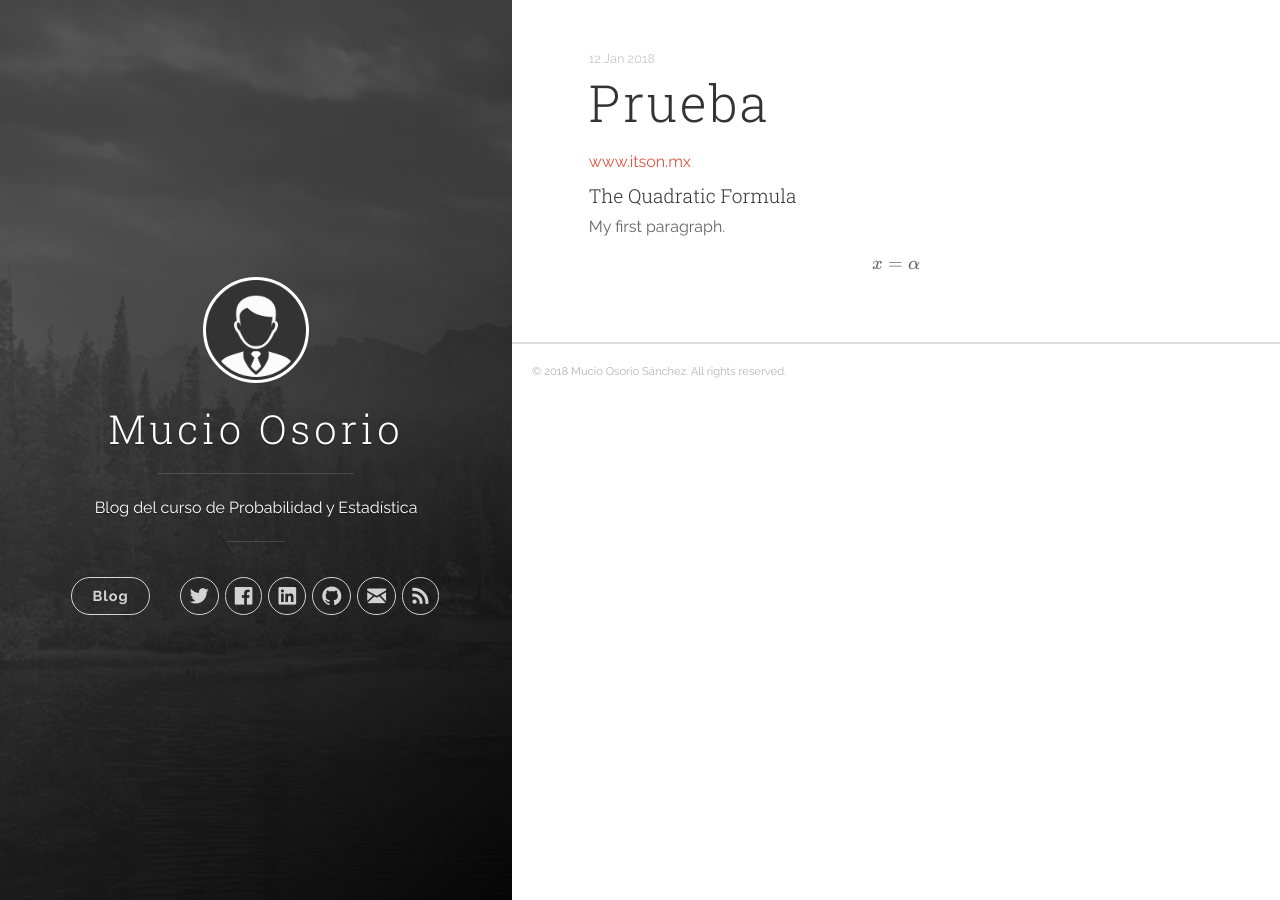
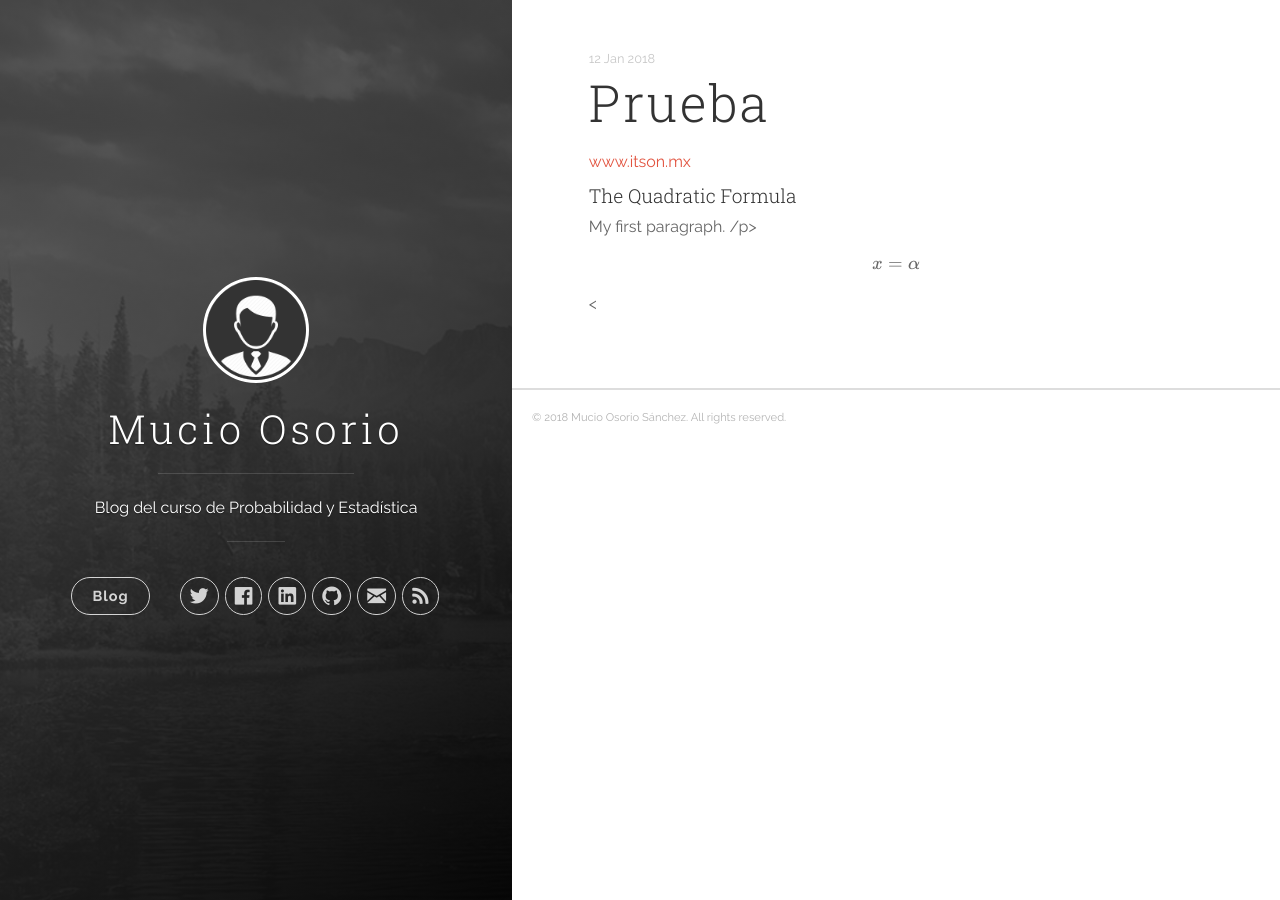
Before and after one commit to mucioosorio/probabilidad, a Jekyll site: the page _posts/2018-01-12-prueba.html, which Jekyll copies as it is, in a window 1280 px wide. Built offline with Jekyll 4.4.1, drawn with Linux system fonts in a browser that asks for light colours; nearby versions of some CDN libraries; formulas are drawn with MathJax 3.

Commit message:
Update 2018-01-12-prueba.html

```diff
--- a/_posts/2018-01-12-prueba.html
+++ b/_posts/2018-01-12-prueba.html
@@ -3,4 +3,5 @@
 <h4>The Quadratic Formula</h4>
 
 
-<p>My first paragraph. $$ x =\alpha$$</p>
+<p>My first paragraph. /p>
+$$ x =\alpha$$<
```
